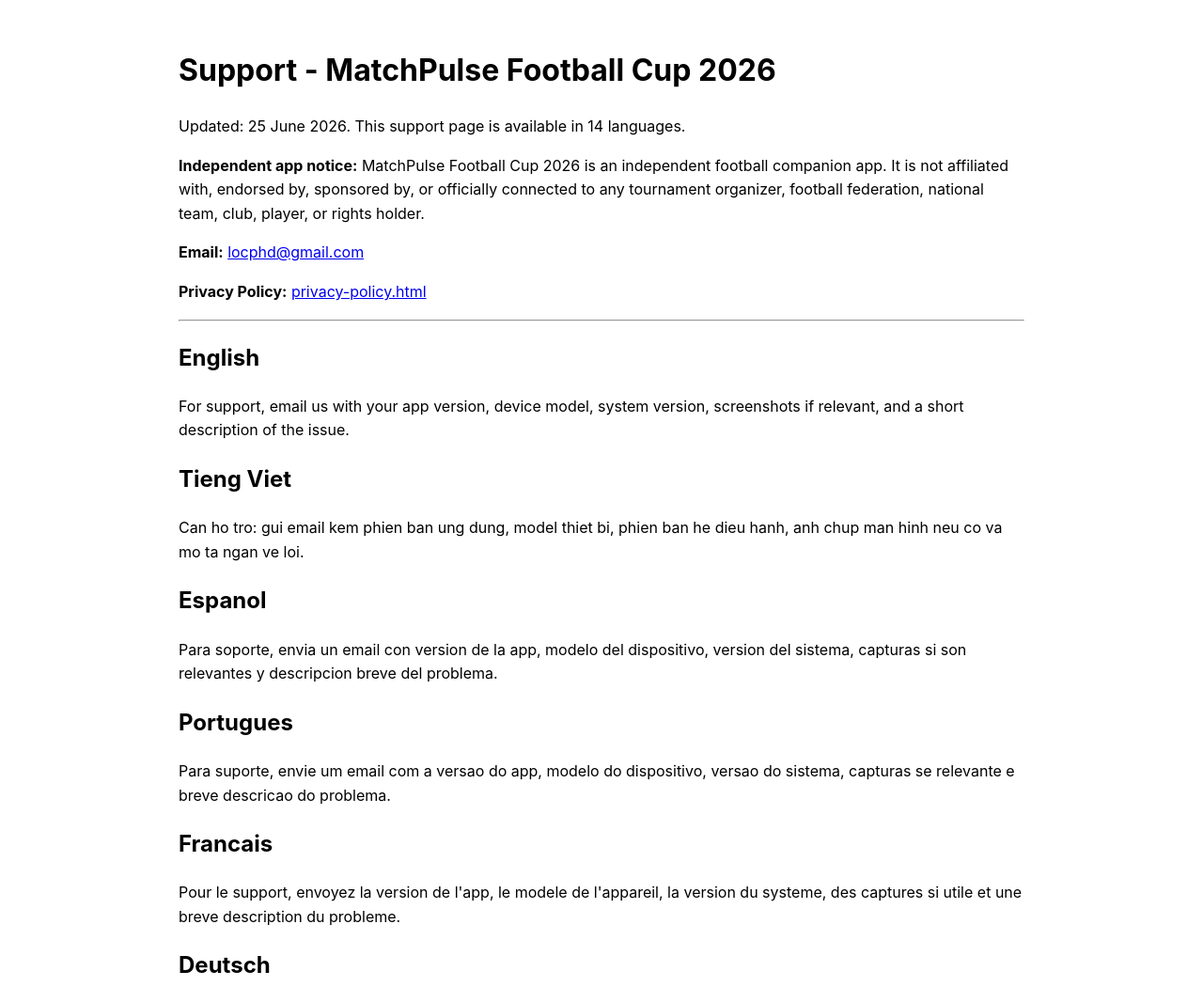
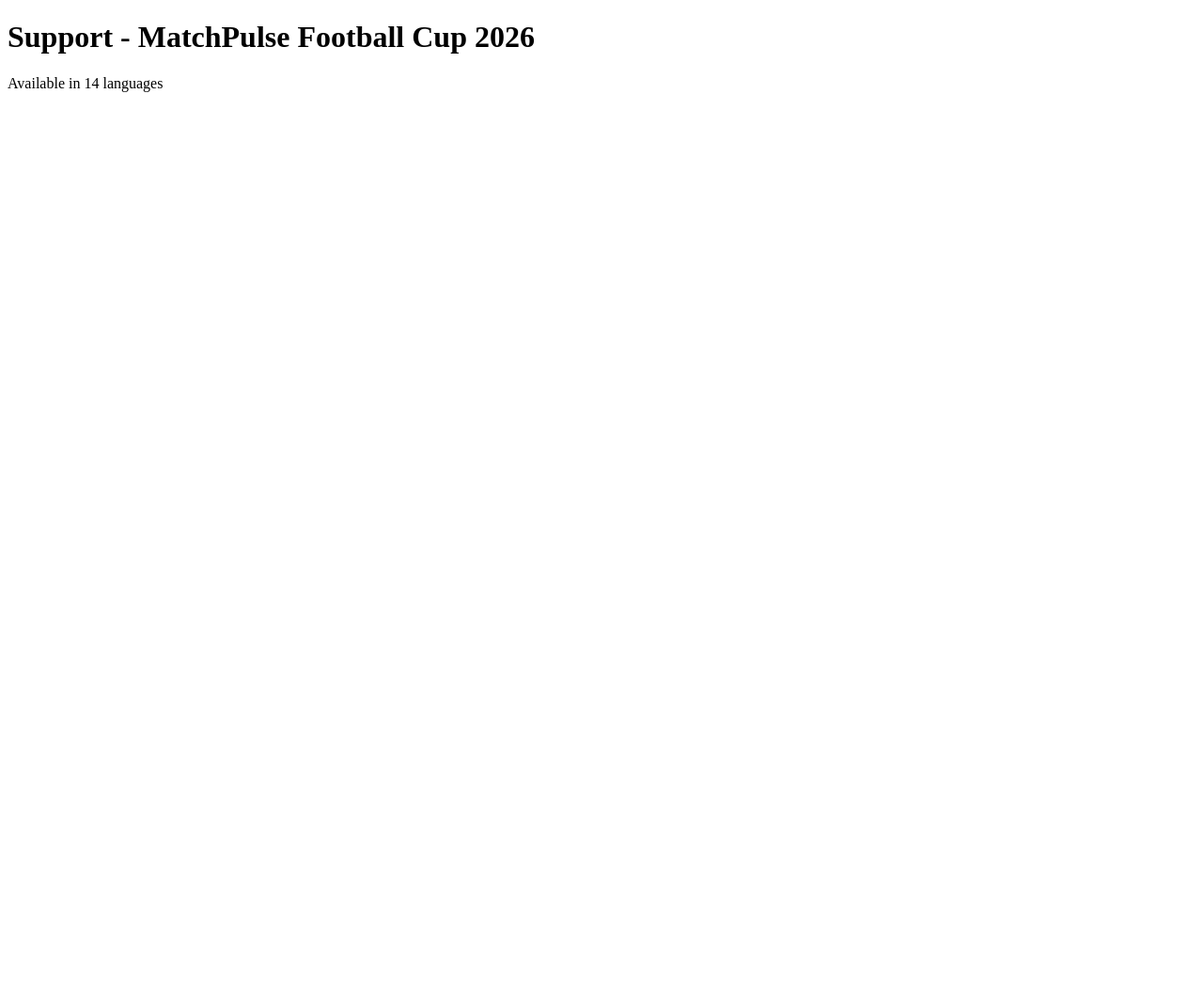
Before and after one commit to locphd78/privacy, a plain HTML site: page support.html in a window 1280 px wide. Shown: the top 1050 px of the page at 94% size. After the commit the page ends 800 px from the top, so only its background shows below. Drawn offline with Linux system fonts and the light colour scheme.

Commit message:
Oops overwrite

```diff
--- a/support.html
+++ b/support.html
@@ -1,25 +1 @@
-<!doctype html>
-<html lang="en">
-<head><meta charset="utf-8"><meta name="viewport" content="width=device-width, initial-scale=1"><title>Support - MatchPulse Football Cup 2026</title></head>
-<body style="font-family:-apple-system,BlinkMacSystemFont,'Segoe UI',Arial,sans-serif;line-height:1.6;max-width:900px;margin:0 auto;padding:28px">
-<h1>Support - MatchPulse Football Cup 2026</h1>
-<p>Updated: 25 June 2026. This support page is available in 14 languages.</p>
-<p><strong>Independent app notice:</strong> MatchPulse Football Cup 2026 is an independent football companion app. It is not affiliated with, endorsed by, sponsored by, or officially connected to any tournament organizer, football federation, national team, club, player, or rights holder.</p>
-<p><strong>Email:</strong> <a href="mailto:locphd@gmail.com">locphd@gmail.com</a></p>
-<p><strong>Privacy Policy:</strong> <a href="privacy-policy.html">privacy-policy.html</a></p>
-<hr>
-<h2 id="en">English</h2><p>For support, email us with your app version, device model, system version, screenshots if relevant, and a short description of the issue.</p>
-<h2 id="vi">Tieng Viet</h2><p>Can ho tro: gui email kem phien ban ung dung, model thiet bi, phien ban he dieu hanh, anh chup man hinh neu co va mo ta ngan ve loi.</p>
-<h2 id="es">Espanol</h2><p>Para soporte, envia un email con version de la app, modelo del dispositivo, version del sistema, capturas si son relevantes y descripcion breve del problema.</p>
-<h2 id="pt">Portugues</h2><p>Para suporte, envie um email com a versao do app, modelo do dispositivo, versao do sistema, capturas se relevante e breve descricao do problema.</p>
-<h2 id="fr">Francais</h2><p>Pour le support, envoyez la version de l'app, le modele de l'appareil, la version du systeme, des captures si utile et une breve description du probleme.</p>
-<h2 id="de">Deutsch</h2><p>Fur Support senden Sie App-Version, Geratemodell, Systemversion, relevante Screenshots und eine kurze Beschreibung des Problems.</p>
-<h2 id="nb">Norsk Bokmal</h2><p>For hjelp, send appversjon, enhetsmodell, systemversjon, relevante skjermbilder og en kort beskrivelse av problemet.</p>
-<h2 id="fi">Suomi</h2><p>Tukea varten laheta sovellusversio, laitteen malli, jarjestelmaversio, tarvittaessa kuvakaappaukset ja lyhyt kuvaus ongelmasta.</p>
-<h2 id="id">Bahasa Indonesia</h2><p>Untuk bantuan, kirim email berisi versi aplikasi, model perangkat, versi sistem, screenshot jika relevan, dan deskripsi singkat masalah.</p>
-<h2 id="ja">Japanese</h2><p>For support, send the app version, device model, system version, screenshots if relevant, and a short issue description.</p>
-<h2 id="ko">Korean</h2><p>For support, send the app version, device model, system version, screenshots if relevant, and a short issue description.</p>
-<h2 id="ru">Russian</h2><p>For support, send the app version, device model, system version, screenshots if relevant, and a short issue description.</p>
-<h2 id="tr">Turkce</h2><p>Destek icin uygulama surumu, cihaz modeli, sistem surumu, gerekirse ekran goruntuleri ve sorunun kisa aciklamasini e-posta ile gonderin.</p>
-<h2 id="it">Italiano</h2><p>Per supporto, invia la versione dell'app, il modello del dispositivo, la versione del sistema, screenshot se utili e una breve descrizione del problema.</p>
-</body></html>
+<!doctype html><html><head><title>Support - MatchPulse Football Cup 2026</title></head><body><h1>Support - MatchPulse Football Cup 2026</h1><p>Available in 14 languages</p></body></html>
```
